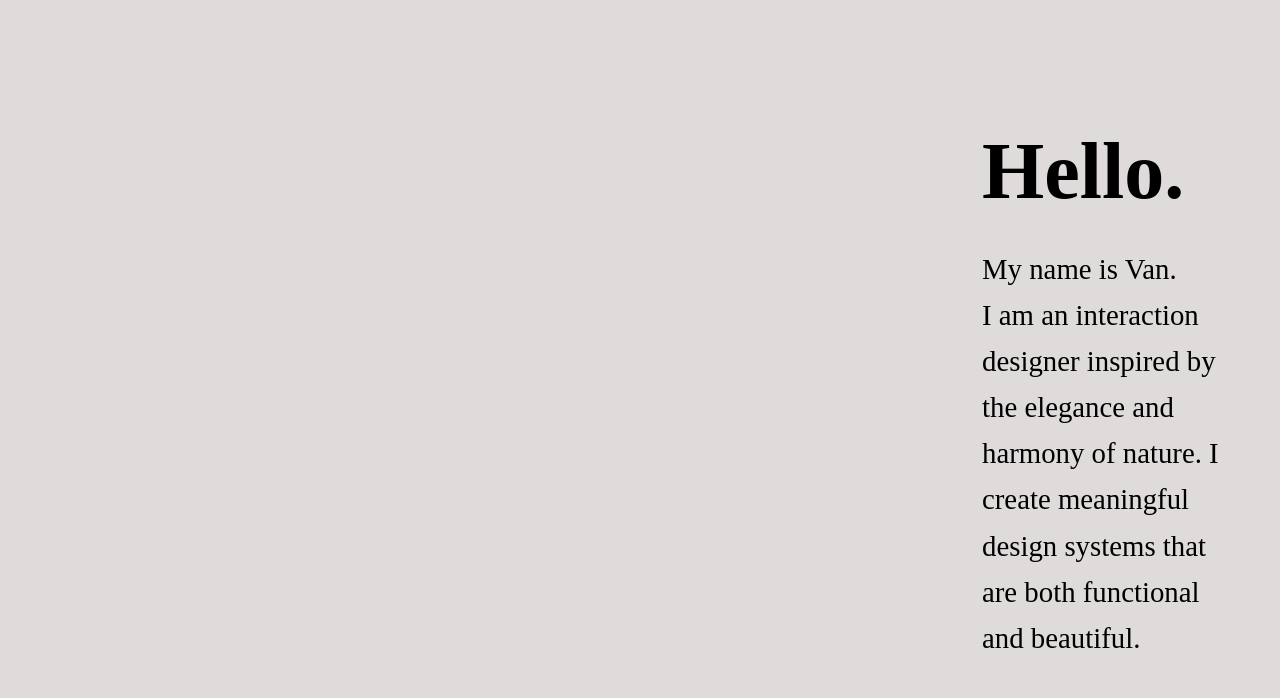
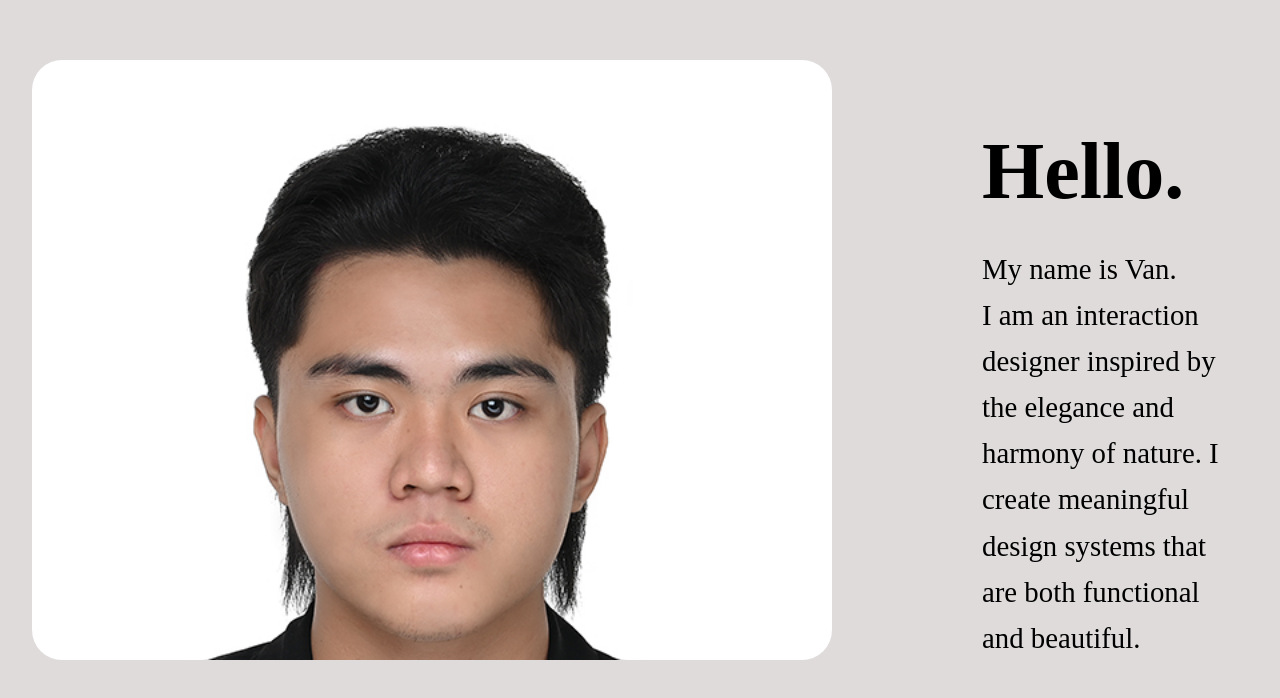
Before and after one commit to Van111121/portfolio, a website: page about.html in a window 1280 px wide. Shown: the part 1036-1734 px from the top of the page. Drawn offline with nearby package versions, Linux system fonts and the light colour scheme; the site is published under a folder, as on GitHub Pages, so addresses that start at the root find nothing.

Commit message:
about.css

```diff
--- a/css/about.css
+++ b/css/about.css
@@ -312,7 +312,7 @@
 
 
 .intro-image {
-  background: no-repeat url('/images/picturevan.jpg');
+  background: no-repeat url('../images/picturevan.jpg');
   background-size: cover;
   border-radius: 30px;
 
```
